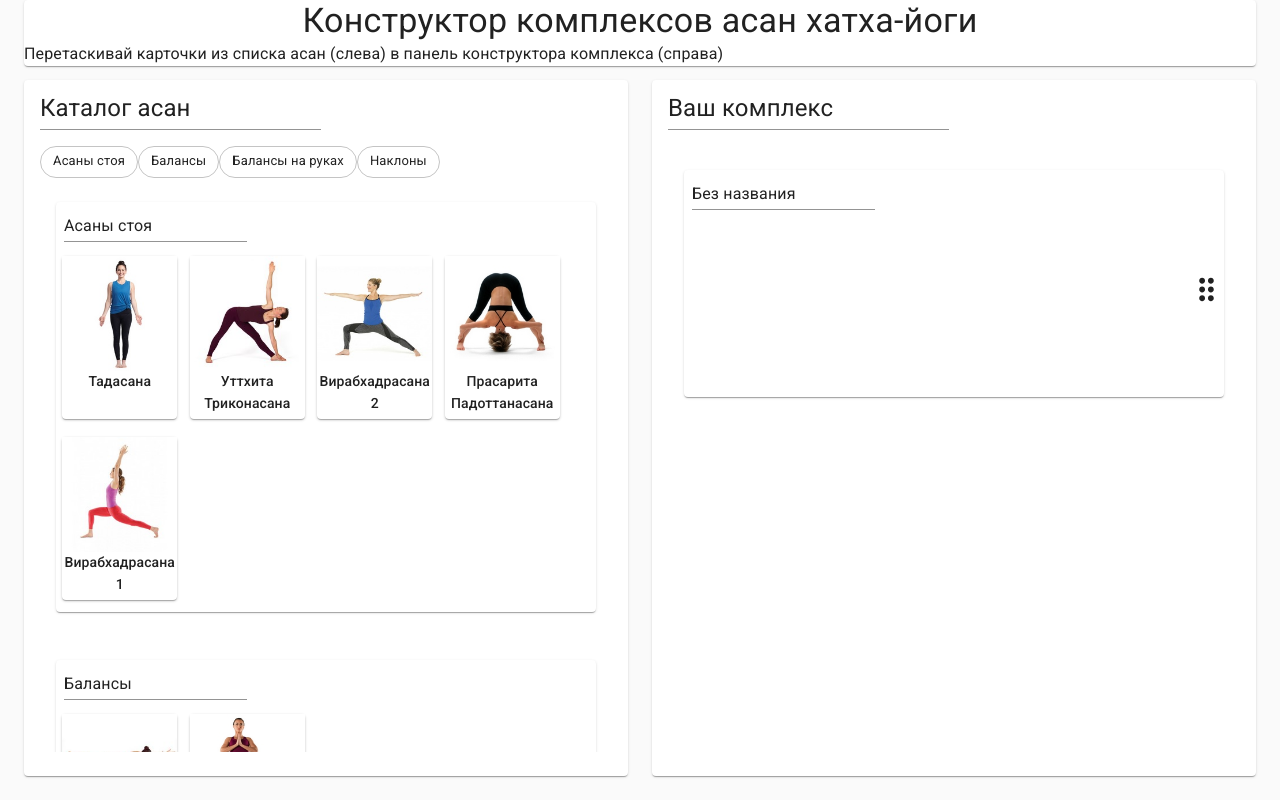
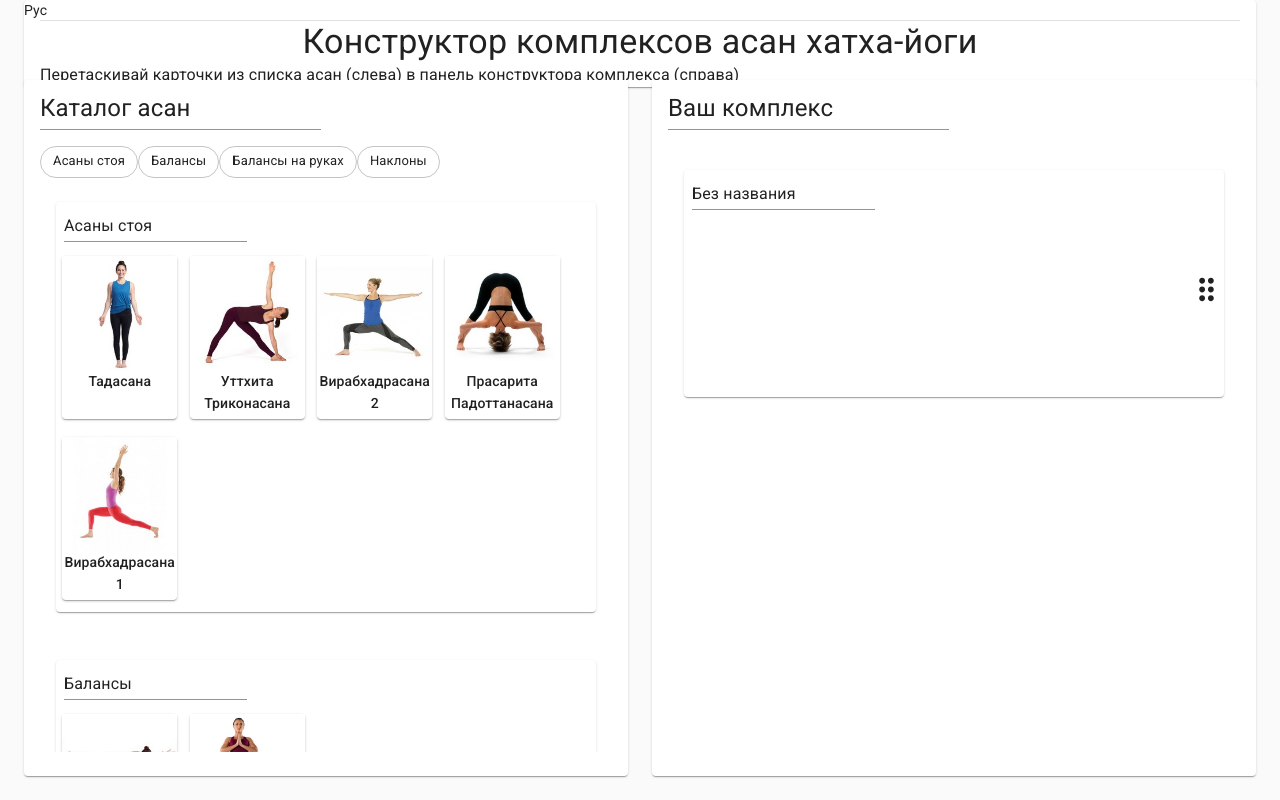
Before and after one commit to Zadovsky/YogaSequenceBuilder, a React (Create React App) app: page / in a window 1280 px wide. Built offline with nearby package versions, Linux system fonts and the light colour scheme.

Commit message:
Создал компонент LanguageChooser

```diff
--- /dev/null
+++ b/src/components/LanguageChooser.js
@@ -0,0 +1,6 @@
+import React from "react";
+import "./LanguageChooser.css";
+
+export default function LanguageChooser(props) {
+  return <div>Рус</div>;
+}
--- a/src/containers/PageTop.js
+++ b/src/containers/PageTop.js
@@ -3,10 +3,15 @@ import { connect } from "react-redux";
 import { makeStyles } from "@material-ui/core/styles";
 import { Typography } from "@material-ui/core";
 import Paper from "@material-ui/core/Paper";
+import Divider from "@material-ui/core/Divider";
+import LanguageChooser from "../components/LanguageChooser";
 import "./PageTop.css";
 
 const useStyles = makeStyles(theme => ({
-  root: {}
+  root: {},
+  instruction: {
+    margin: theme.spacing(0, 2)
+  }
 }));
 
 function PageTop(props) {
@@ -14,10 +19,12 @@ function PageTop(props) {
 
   return (
     <Paper className={classes.root}>
+      <LanguageChooser language="ru" />
+      <Divider variant="middle" />
       <Typography variant="h4" component="h1" align="center">
         {props.pageTop.headerText[props.language]}
       </Typography>
-      <Typography variant="body1">
+      <Typography variant="body1" className={classes.instruction}>
         {props.pageTop.instructionText[props.language]}
       </Typography>
     </Paper>
```
Also changed, not shown: src/components/LanguageChooser.css (added).
